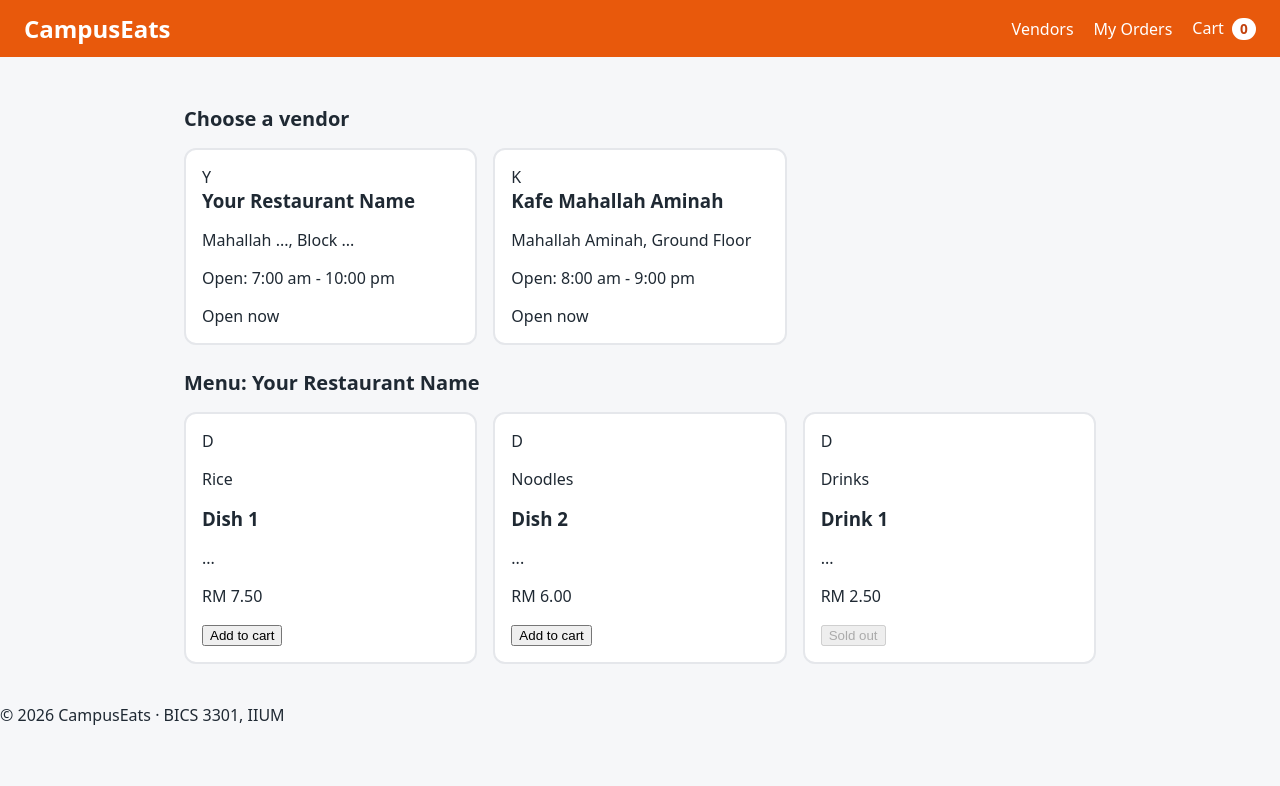
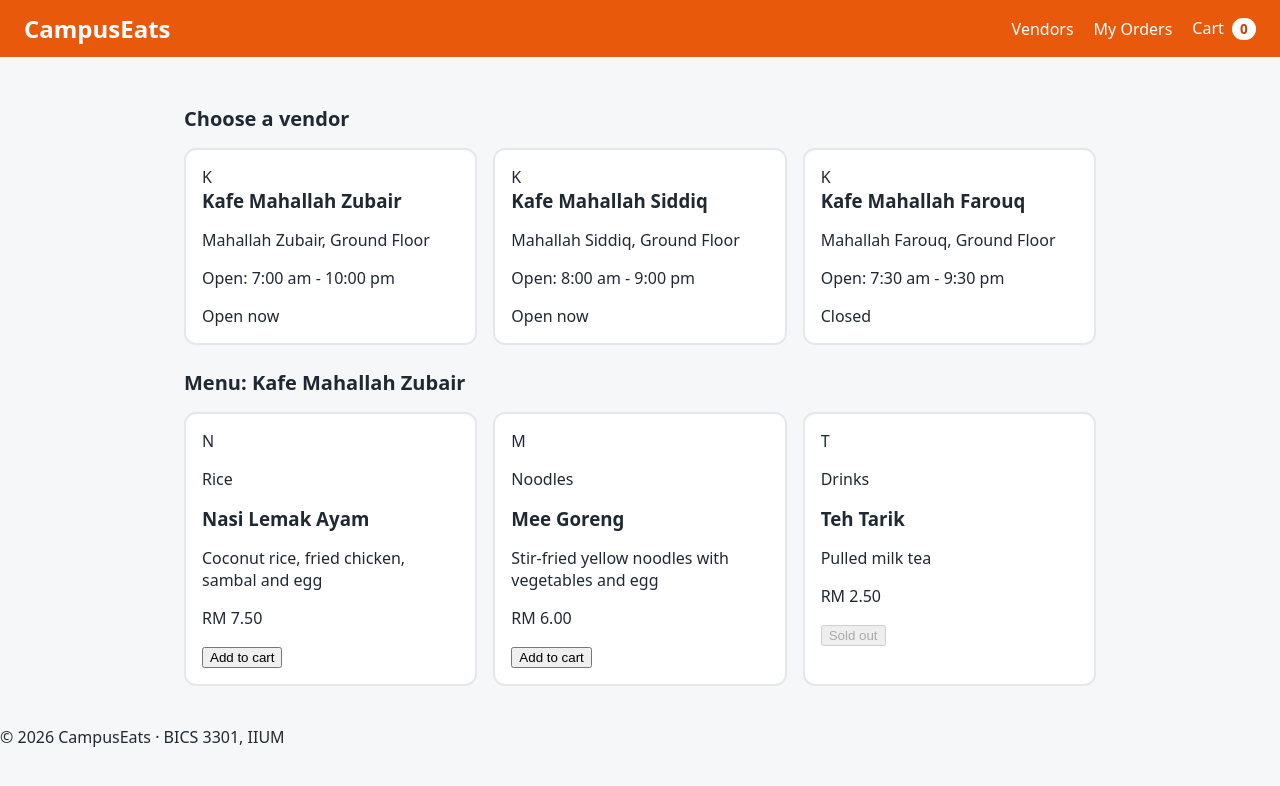
Before and after one commit to merwanisman7-bit/campuseats-2419961, a React (Vite) app: page / in a window 1280 px wide. Shown: the top 786 px of the page. Built offline with nearby package versions, Linux system fonts and the light colour scheme.

Commit message:
Week 2: vendors, props, state and cart

```diff
--- a/src/data/vendors.js
+++ b/src/data/vendors.js
@@ -1,25 +1,38 @@
 const vendors = [
   {
-    id: 'my-restaurant',
-    name: 'Your Restaurant Name',
-    location: 'Mahallah ..., Block ...',
+    id: 'kafe-zubair',
+    name: 'Kafe Mahallah Zubair',
+    location: 'Mahallah Zubair, Ground Floor',
     openHours: '7:00 am - 10:00 pm',
     isOpen: true,
     menu: [
-      { id: 'my-1', name: 'Dish 1', description: '...', price: 7.5, category: 'Rice', available: true },
-      { id: 'my-2', name: 'Dish 2', description: '...', price: 6, category: 'Noodles', available: true },
-      { id: 'my-3', name: 'Drink 1', description: '...', price: 2.5, category: 'Drinks', available: false },
+      { id: 'zub-1', name: 'Nasi Lemak Ayam', description: 'Coconut rice, fried chicken, sambal and egg', price: 7.5, category: 'Rice', available: true },
+      { id: 'zub-2', name: 'Mee Goreng', description: 'Stir-fried yellow noodles with vegetables and egg', price: 6, category: 'Noodles', available: true },
+      { id: 'zub-3', name: 'Teh Tarik', description: 'Pulled milk tea', price: 2.5, category: 'Drinks', available: false },
     ],
   },
   {
-    id: 'kafe-aminah',
-    name: 'Kafe Mahallah Aminah',
-    location: 'Mahallah Aminah, Ground Floor',
+    id: 'kafe-siddiq',
+    name: 'Kafe Mahallah Siddiq',
+    location: 'Mahallah Siddiq, Ground Floor',
     openHours: '8:00 am - 9:00 pm',
     isOpen: true,
     menu: [
-      { id: 'ami-1', name: 'Nasi Ayam Penyet', description: 'Smashed fried chicken with sambal and rice', price: 9, category: 'Rice', available: true },
-      { id: 'ami-2', name: 'Air Bandung', description: 'Rose syrup with milk', price: 3, category: 'Drinks', available: true },
+      { id: 'sid-1', name: 'Nasi Ayam Penyet', description: 'Smashed fried chicken with sambal and rice', price: 9, category: 'Rice', available: true },
+      { id: 'sid-2', name: 'Maggi Goreng', description: 'Fried instant noodles with egg', price: 5.5, category: 'Noodles', available: true },
+      { id: 'sid-3', name: 'Air Bandung', description: 'Rose syrup with milk', price: 3, category: 'Drinks', available: true },
+    ],
+  },
+  {
+    id: 'kafe-farouq',
+    name: 'Kafe Mahallah Farouq',
+    location: 'Mahallah Farouq, Ground Floor',
+    openHours: '7:30 am - 9:30 pm',
+    isOpen: false,
+    menu: [
+      { id: 'far-1', name: 'Roti Canai', description: 'Flaky flatbread with dhal curry', price: 2, category: 'Breakfast', available: true },
+      { id: 'far-2', name: 'Nasi Goreng Kampung', description: 'Village-style fried rice with anchovies', price: 6.5, category: 'Rice', available: true },
+      { id: 'far-3', name: 'Milo Ais', description: 'Iced Milo', price: 2.5, category: 'Drinks', available: true },
     ],
   },
 ]
```
Also changed, not shown: 1 other file (tests, documents, lock files or other folders).
